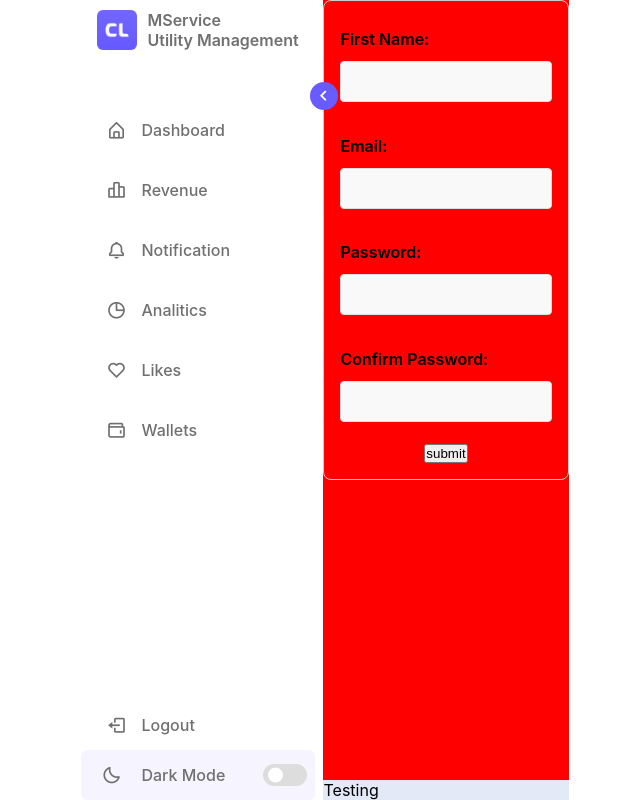
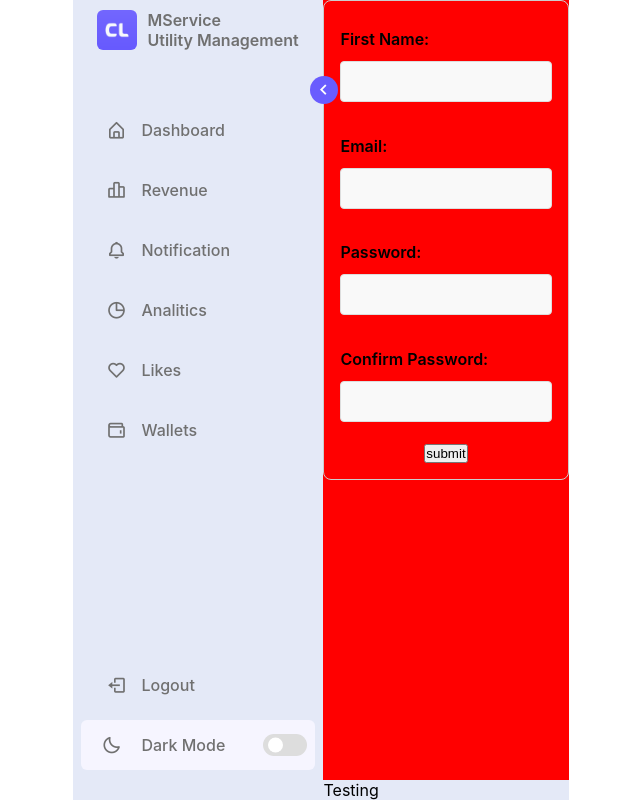
Before and after one commit to michaltruszczynski/mservice, a React (Vite) app: page / in a window 1280 px wide. Shown: the whole page, without its empty margins (319-959 px from the left). Built offline with nearby package versions, Linux system fonts and the light colour scheme.

Commit message:
refactoring nav dark mode

```diff
--- a/src/components/Layout/Layout.tsx
+++ b/src/components/Layout/Layout.tsx
@@ -13,11 +13,11 @@ const cx = classNames.bind(styles);
 
 const Layout = ({ children }: LayoutProps) => {
 
-    const [isNavOpen, setIsNavOpen] = useState<boolean>(true)
+
 
     return (
         <div className={cx('container')}>
-            <Nav setIsNavOpen={setIsNavOpen} isNavOpen={isNavOpen} />
+            <Nav />
             <div className={cx('container-main-content')}>
                 <main className={cx('main-content')}>
                     {children}
--- a/src/components/Navigation/Nav.module.scss
+++ b/src/components/Navigation/Nav.module.scss
@@ -17,8 +17,10 @@ $primaryColorLightDark: #3a3b3c;
 $toggleColorDark: #fff;
 $textColorDark: #ccc;
 
-// Si
-
+.static-container {
+        min-width: 88px;
+        height: 100vh;
+}
 
 .sidebar {
         position: sticky;
@@ -27,7 +29,8 @@ $textColorDark: #ccc;
         left: 0;
         height: 100vh;
         width: 250px;
-        background-color: $sidebarColor; //$sidebarColor
+        // background-color: $sidebarColor;
+        background-color: var(--bgColor);
         transition: $transition05;
         display: flex;
         flex-direction: column;
@@ -43,18 +46,9 @@ $textColorDark: #ccc;
                 }
 
                 .link__text {
-                        // position: relative;
                         z-index: -1;
                         opacity: 0;
                 }
-
-                // .link {
-                //         &:hover {
-                //                 background-color: $sidebarColor;
-                //                 color: $textColor;
-                //         }
-                // }
-
         }
 
         &--hoover-mode {
@@ -64,12 +58,12 @@ $textColorDark: #ccc;
 
         .toggle {
                 position: absolute;
-                top: 12%;
+                top: 90px;
                 right: -15px;
                 transform: translateY(-50%) rotate(180deg);
                 height: 28px;
                 width: 28px;
-                background-color: $primaryColor; //
+                background-color: $primaryColor;
                 display: flex;
                 align-items: center;
                 justify-content: center;
@@ -91,27 +85,19 @@ $textColorDark: #ccc;
 
         &--dark {
                 // background-color: $sidebarColorDark;
+                --bgColor: $sidebarColorDark;
                 // $sidebarColor: $sidebarColorDark;
+                // padding: 10px 14px;
+                // background-color: $sidebarColor;
+                transition: $transition05;
+        }
 
-                position: fixed;
-                box-sizing: border-box;
-                top: 0;
-                left: 0;
-                height: 100%;
-                width: 250px;
-                padding: 10px 14px;
-                background-color: $sidebarColor; //$sidebarColor
-                transition: $transition05;
-                z-index: 100;
-                display: flex;
-                flex-direction: column;
+        &--light {
+                --bgColor: $sidebarColor;
         }
 }
 
-.static-container {
-        min-width: 88px;
-        height: 100vh;
-}
+
 
 .header {
         position: relative;
@@ -157,13 +143,13 @@ $textColorDark: #ccc;
 
 .menu {
         margin-top: 35px;
+        margin-bottom: 30px;
         display: flex;
         flex-direction: column;
         justify-content: space-between;
         flex-grow: 1;
         overflow-y: auto;
         overflow-x: hidden;
-        scrollbar-color: yellow;
         padding: 0 0.5rem;
 
         &::-webkit-scrollbar {
@@ -209,8 +195,6 @@ $textColorDark: #ccc;
                                 color: $sidebarColor;
                         }
 
-
-
                         &__text {
                                 color: inherit;
                                 font-weight: 500;
@@ -245,6 +229,7 @@ $textColorDark: #ccc;
 
 .mode {
         position: relative;
+        margin-top: 10px;
         border-radius: 6px;
         background-color: $primaryColorLight;
         color: $textColor;
@@ -352,16 +337,3 @@ $textColorDark: #ccc;
                 }
         }
 }
-
-/// main layout
-
-.home .text {
-        font-size: 30px;
-        font-weight: 500;
-        color: var(--text-color);
-        padding: 12px 60px;
-}
-
-body.dark .home .text {
-        color: $textColor;
-}
--- a/src/components/Navigation/Nav.tsx
+++ b/src/components/Navigation/Nav.tsx
@@ -11,8 +11,9 @@ type NavigationProps = {
 
 const cx = classNames.bind(styles);
 
-const Navigation = ({ setIsNavOpen, isNavOpen }: NavigationProps) => {
+const Navigation = () => {
     const [darkMode, setDarkMode] = useState<boolean>(false);
+    const [isNavOpen, setIsNavOpen] = useState<boolean>(true)
     const staticOn = true;
 
     const darkModeHandler = () => {
@@ -33,9 +34,8 @@ const Navigation = ({ setIsNavOpen, isNavOpen }: NavigationProps) => {
 
     return (
         <>
-            <div className={cx({ 'static-container': staticOn })}>
-                <nav className={cx('sidebar', { 'sidebar--close': !isNavOpen, 'sidebar--dark': darkMode })} >
-
+            <div className={cx({ 'static-container': staticOn, 'sidebar--dark': darkMode, 'sidebar--light': !darkMode })}>
+                <nav className={cx('sidebar', { 'sidebar--close': !isNavOpen })} >
                     <i className={`bx bx-chevron-right ${cx('toggle', { 'toggle--rotate': !isNavOpen })}`} onClick={toggleClickHandler}></i>
                     <header className={cx('header')}>
                         <div className={cx('header__content')}>
@@ -47,7 +47,6 @@ const Navigation = ({ setIsNavOpen, isNavOpen }: NavigationProps) => {
                                 <span className={cx('header__text__heading1')}>Utility Management</span>
                             </div>
                         </div>
-
                     </header>
                     <div className={cx('menu')}>
                         <div className={cx('nav')}>
@@ -115,8 +114,6 @@ const Navigation = ({ setIsNavOpen, isNavOpen }: NavigationProps) => {
                             </ul>
                         </div>
                     </div>
-
-
                 </nav>
             </div>
         </>
```
